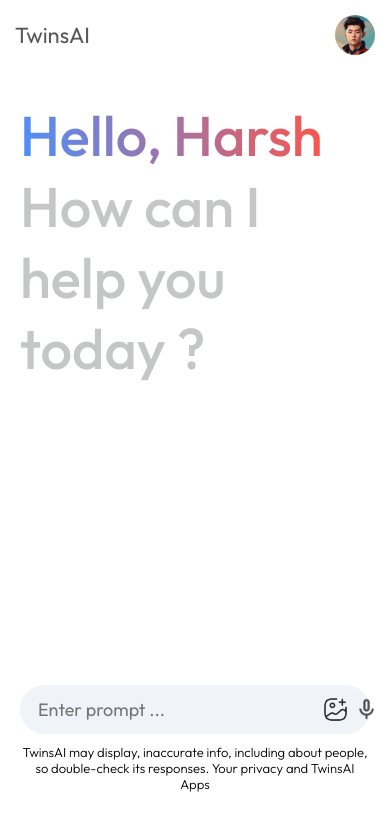
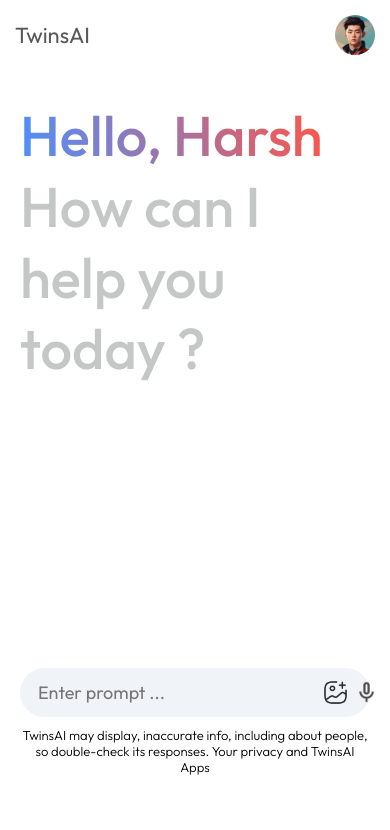
Before and after one commit to thisistoomuchHarsh/TwinsAI, a React (Vite) app: page / in a window 390 px wide. Shown: the top 830 px of the page. Built offline with nearby package versions, Linux system fonts and the light colour scheme.

Commit message:
minor changes

```diff
--- a/src/Components/Main/Main.css
+++ b/src/Components/Main/Main.css
@@ -204,8 +204,6 @@
   }
 
   .main{
-    height: 95vh;
-
+    height: 93vh;
   }
-
 }
```
